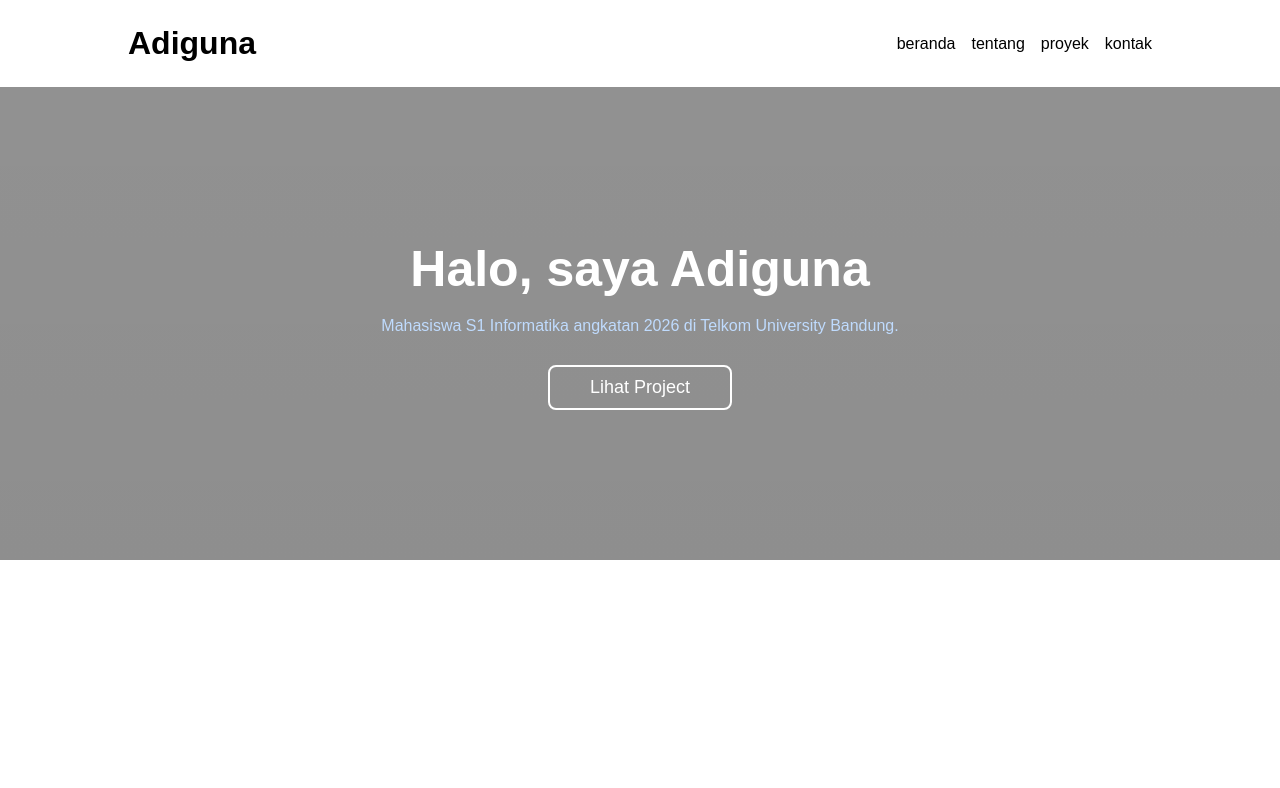
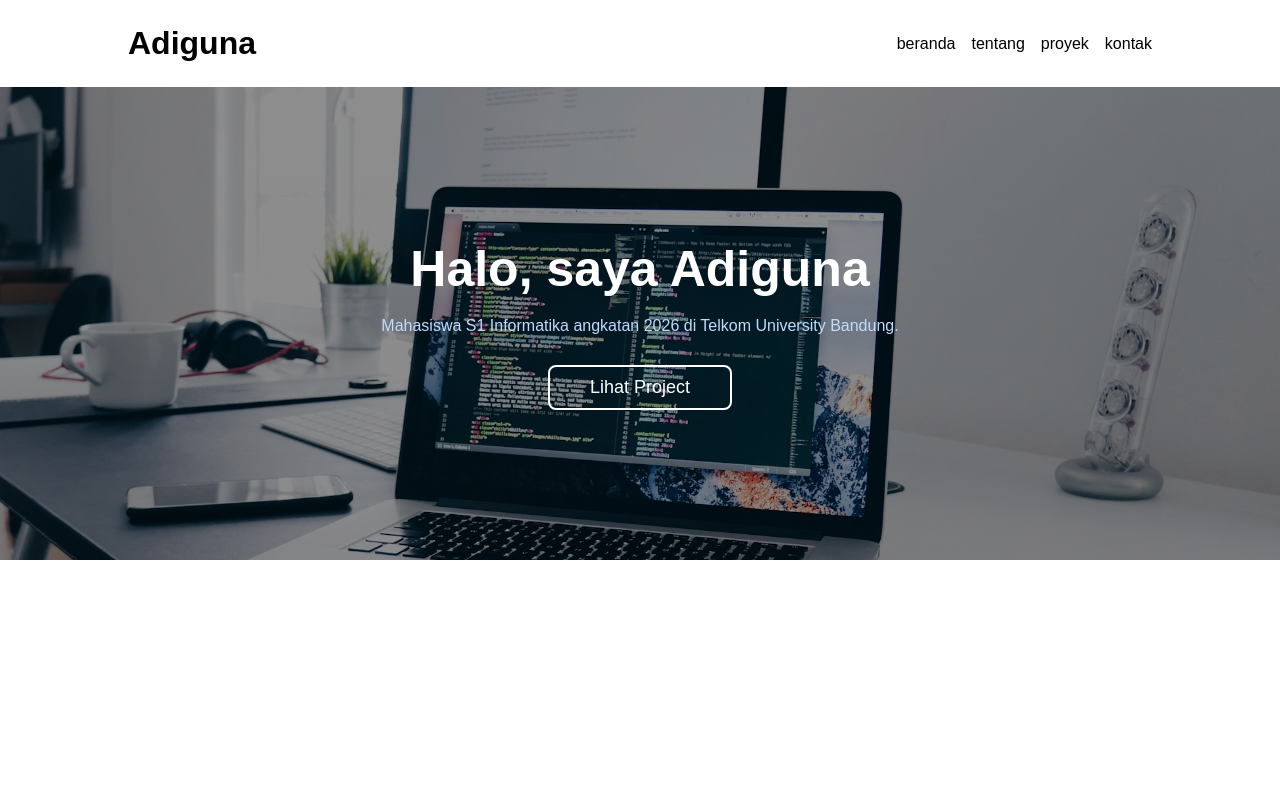
Before and after one commit to Dedebudi12/dedebudi12.github.io, a plain HTML site: page index.html in a window 1280 px wide. Shown: the top 788 px of the page. Drawn offline with Linux system fonts and the light colour scheme.

Commit message:
perbaiki jalur gambar

```diff
--- a/style.css
+++ b/style.css
@@ -76,7 +76,8 @@
 
 .hero{
 
-    background-image:linear-gradient(rgba(0, 0, 0, 0.433),rgba(0, 0, 0, 0.444)),url(/index/images/hero-bg.jpg);
+    background-image:linear-gradient(rgba(0, 0, 0, 0.433),rgba(0, 0, 0, 0.444)),
+    url("images/hero-bg.jpg");
     width: 100%;
     background-position: center;
     background-size: cover;
```
